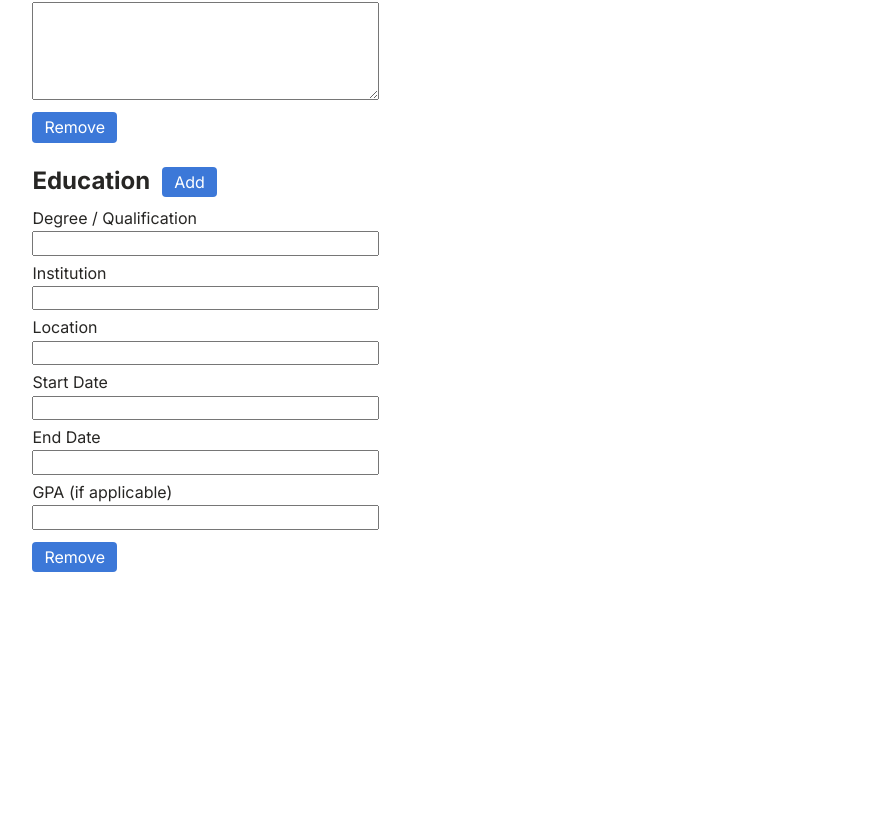
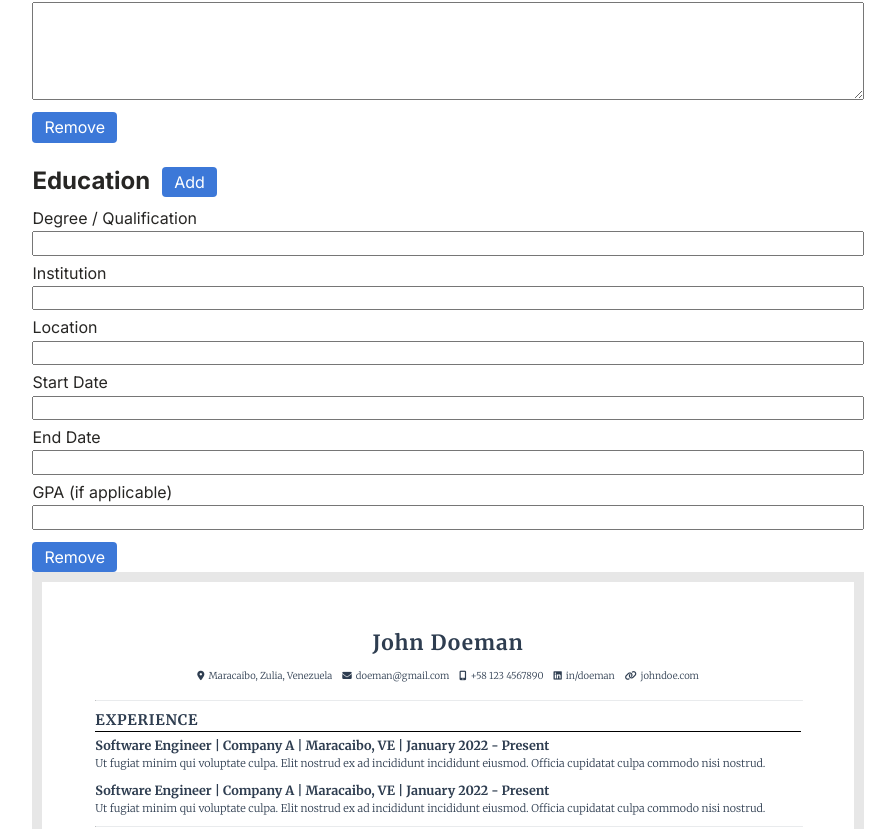
Before and after one commit to danxschz/cv-app, a React (Create React App) app: page / in a window 1280 px wide. Shown: the part 1311-2140 px from the top of the page, without its empty margins (6-901 px from the left). Before the commit the page ends 1903 px from the top, so only its background shows below. Built offline with nearby package versions, Linux system fonts and the light colour scheme.

Commit message:
Reorganize education form component

```diff
--- a/src/App.js
+++ b/src/App.js
@@ -70,28 +70,17 @@ class App extends Component {
   }
 
   render() {
-    const { education } = this.state.resume;
-
+    const { experience, education} = this.state.resume;
     return (
       <div className="app">
-        <div className="forms">
-          <ContactForm handleChange={this.handleChange}/>
-          <ExperienceForm addArrayItem={this.addArrayItem} experience={this.state.resume.experience} handleArrayChange={this.handleArrayChange} removeArrayItem={this.removeArrayItem}/>
-          <div className="form">
-            <div class="form__heading">
-              <h2>Education</h2>
-              <button className="form__add-btn" onClick={() => this.addArrayItem('education')}>Add</button>
-            </div>
-            <div class="form__input-groups">
-              {education.map((item) => {
-                  return (
-                    <EducationForm key={education.indexOf(item)} dataIndex={education.indexOf(item)} handleChange={(e) => this.handleArrayChange(e, 'education')} removeItem={this.removeArrayItem}/>
-                  )
-              })}
-            </div>
+        <main>
+          <div className="forms">
+            <ContactForm handleChange={this.handleChange}/>
+            <ExperienceForm addArrayItem={this.addArrayItem} experience={experience} handleArrayChange={this.handleArrayChange} removeArrayItem={this.removeArrayItem}/>
+            <EducationForm addArrayItem={this.addArrayItem} education={education} handleArrayChange={this.handleArrayChange} removeArrayItem={this.removeArrayItem}/>
           </div>
-        </div>
-        <Resume resume={this.state.resume}/>
+          <Resume resume={this.state.resume}/>
+        </main>
       </div>
     );
   }
--- a/src/components/EducationForm.js
+++ b/src/components/EducationForm.js
@@ -1,20 +1,24 @@
-import React, { Component } from "react";
-import Input from "./Input";
+import { Component } from 'react';
+import EducationInputs from './EducationInputs.js';
 
 class EducationForm extends Component {
   render() {
-    const { dataIndex, handleChange, removeItem } = this.props
+    const { addArrayItem, education, handleArrayChange, removeArrayItem } = this.props
 
     return (
-      <form className="form__inputs">
-        <Input id={`degree-${dataIndex + 1}`} labelText="Degree / Qualification" dataIndex={dataIndex} dataKey="degree" handleChange={handleChange}/>
-        <Input id={`schoolName-${dataIndex + 1}`} labelText="Institution" dataIndex={dataIndex} dataKey="schoolName" handleChange={handleChange}/>
-        <Input id={`schoolLocation-${dataIndex + 1}`} labelText="Location" dataIndex={dataIndex} dataKey="schoolLocation" handleChange={handleChange}/>
-        <Input id={`eduStartDate-${dataIndex + 1}`} labelText="Start Date" dataIndex={dataIndex} dataKey="eduStartDate" handleChange={handleChange}/>
-        <Input id={`eduEndDate-${dataIndex + 1}`} labelText="End Date" dataIndex={dataIndex} dataKey="eduEndDate" handleChange={handleChange}/>
-        <Input id={`gpa-${dataIndex + 1}`} labelText="GPA (if applicable)" dataIndex={dataIndex} dataKey="gpa" handleChange={handleChange}/>
-        <button type="button" className="form__remove-btn" onClick={() => removeItem('education', dataIndex)}>Remove</button>
-      </form>
+      <div className="form">
+        <div className="form__heading">
+          <h2>Education</h2>
+          <button className="form__add-btn" onClick={() => addArrayItem('education')}>Add</button>
+        </div>
+        <div className="form__input-groups">
+          {education.map((item) => {
+              return (
+                <EducationInputs key={education.indexOf(item)} dataIndex={education.indexOf(item)} handleChange={(e) => handleArrayChange(e, 'education')} removeArrayItem={removeArrayItem}/>
+              )
+          })}
+        </div>
+      </div>
     );
   }
 }
--- /dev/null
+++ b/src/components/EducationInputs.js
@@ -0,0 +1,22 @@
+import { Component } from 'react';
+import Input from './Input';
+
+class EducationInputs extends Component {
+  render() {
+    const { dataIndex, handleChange, removeArrayItem } = this.props
+
+    return (
+      <form className="form__inputs">
+        <Input id={`degree-${dataIndex + 1}`} labelText="Degree / Qualification" dataIndex={dataIndex} dataKey="degree" handleChange={handleChange}/>
+        <Input id={`schoolName-${dataIndex + 1}`} labelText="Institution" dataIndex={dataIndex} dataKey="schoolName" handleChange={handleChange}/>
+        <Input id={`schoolLocation-${dataIndex + 1}`} labelText="Location" dataIndex={dataIndex} dataKey="schoolLocation" handleChange={handleChange}/>
+        <Input id={`eduStartDate-${dataIndex + 1}`} labelText="Start Date" dataIndex={dataIndex} dataKey="eduStartDate" handleChange={handleChange}/>
+        <Input id={`eduEndDate-${dataIndex + 1}`} labelText="End Date" dataIndex={dataIndex} dataKey="eduEndDate" handleChange={handleChange}/>
+        <Input id={`gpa-${dataIndex + 1}`} labelText="GPA (if applicable)" dataIndex={dataIndex} dataKey="gpa" handleChange={handleChange}/>
+        <button type="button" className="form__remove-btn" onClick={() => removeArrayItem('education', dataIndex)}>Remove</button>
+      </form>
+    );
+  }
+}
+
+export default EducationInputs;
```
